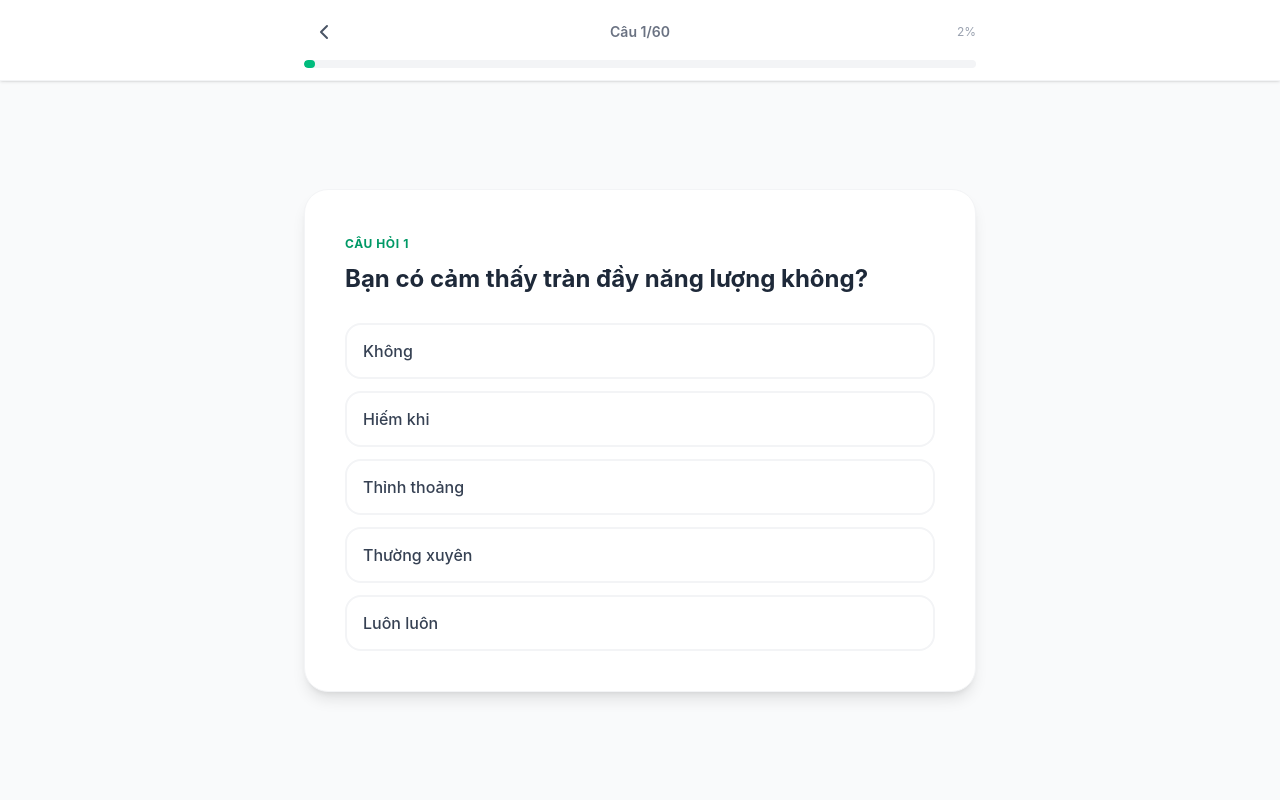
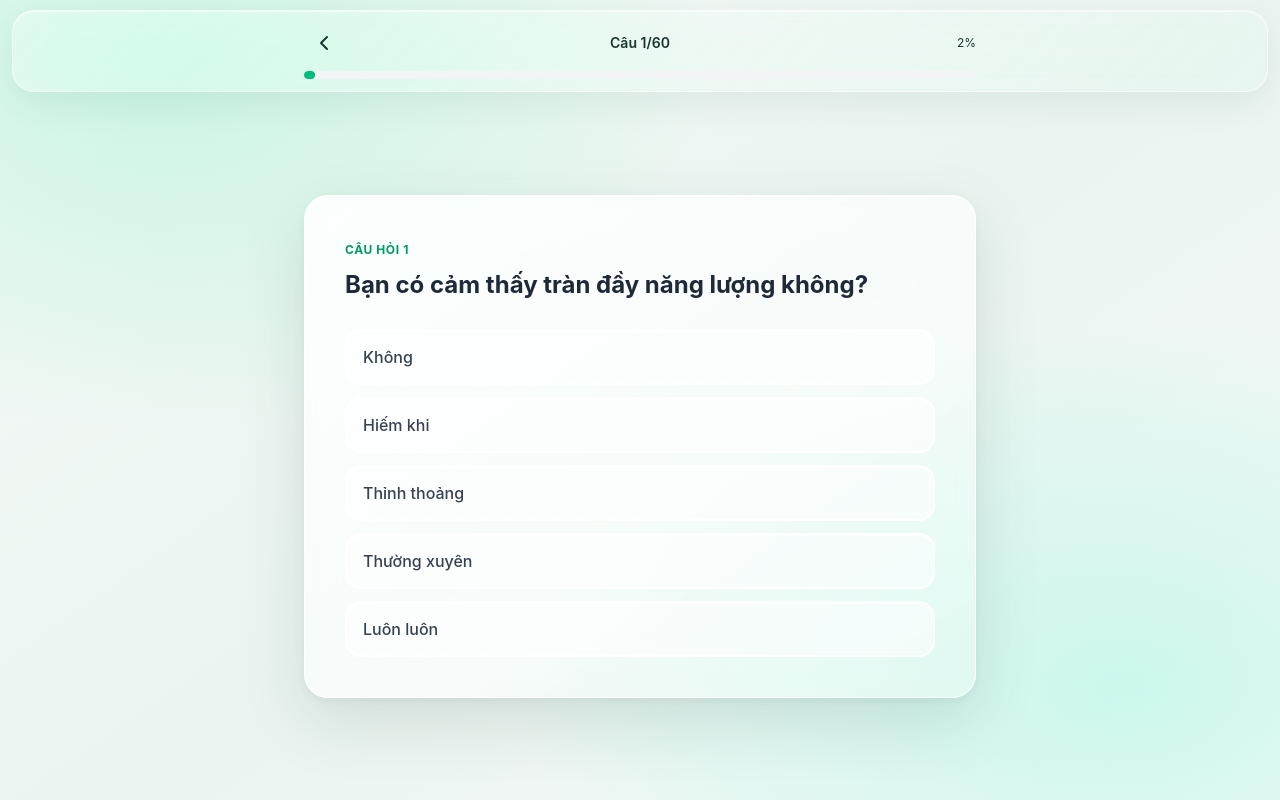
Before and after one commit to tuan190224/cmp-app, a React (Vite) app: page / in a window 1280 px wide. Both pictures are taken after a click on the button "Nam". Built offline with nearby package versions, Linux system fonts and the light colour scheme; what pdfmake would draw is missing.

Commit message:
Polish Liquid Glass UI

```diff
--- a/src/components/IntroScreen.jsx
+++ b/src/components/IntroScreen.jsx
@@ -3,7 +3,7 @@ import { motion } from "framer-motion";
 
 export default function IntroScreen({ onStart }) {
   return (
-    <main className="min-h-screen bg-gradient-to-br from-emerald-50 via-white to-teal-100 px-4 py-8 flex items-center justify-center font-sans">
+    <main className="min-h-screen bg-gradient-to-br from-emerald-150 via-white to-teal-200 px-4 py-8 flex items-center justify-center font-sans">
       <motion.section
         initial={{ opacity: 0, y: 20 }}
         animate={{ opacity: 1, y: 0 }}
--- a/src/index.css
+++ b/src/index.css
@@ -23,3 +23,134 @@ button,
 a {
   -webkit-tap-highlight-color: transparent;
 }
+
+/* Liquid Glass surfaces and motion */
+:root {
+  color: #18352f;
+  background: #edf5f1;
+  --glass-border: rgba(255, 255, 255, 0.72);
+  --glass-shadow: 0 24px 70px rgba(20, 66, 54, 0.12), 0 2px 10px rgba(20, 66, 54, 0.05);
+}
+
+html, body {
+  background: #edf5f1;
+}
+
+body {
+  background-image:
+    radial-gradient(ellipse at 12% 8%, rgba(167, 243, 208, 0.54), transparent 35rem),
+    radial-gradient(ellipse at 88% 86%, rgba(153, 246, 228, 0.44), transparent 38rem),
+    linear-gradient(145deg, #f5faf7 0%, #eaf4f0 52%, #f7faf8 100%);
+  background-attachment: fixed;
+}
+
+main {
+  background: transparent !important;
+}
+
+main > section.rounded-3xl,
+main > div > section.border-l-4,
+main article,
+[role="dialog"] {
+  border-color: var(--glass-border) !important;
+  background: rgba(255, 255, 255, 0.64) !important;
+  -webkit-backdrop-filter: blur(24px) saturate(1.35);
+  backdrop-filter: blur(24px) saturate(1.35);
+  box-shadow: var(--glass-shadow);
+}
+
+main > header,
+main > div.fixed {
+  border: 1px solid rgba(255, 255, 255, 0.58) !important;
+  color: #18352f;
+  -webkit-backdrop-filter: blur(28px) saturate(1.5);
+  backdrop-filter: blur(28px) saturate(1.5);
+  box-shadow: 0 12px 34px rgba(20, 66, 54, 0.07), inset 0 1px 0 rgba(255, 255, 255, 0.72);
+}
+
+main > header {
+  top: 10px;
+  margin: 10px 12px 0;
+  border-radius: 22px;
+  background: linear-gradient(135deg, rgba(255, 255, 255, 0.36), rgba(232, 249, 242, 0.2)) !important;
+}
+
+main > div.fixed {
+  inset-inline: 12px;
+  bottom: 12px;
+  border-radius: 22px;
+  background: linear-gradient(135deg, rgba(255, 255, 255, 0.28), rgba(232, 249, 242, 0.14)) !important;
+}
+
+main > header h1,
+main > header button,
+main > header span {
+  color: #18352f;
+}
+
+main button,
+[role="dialog"] a {
+  transition: transform 220ms cubic-bezier(.2,.8,.2,1), box-shadow 220ms ease, background-color 220ms ease, border-color 220ms ease;
+}
+
+main button:not(:disabled):hover,
+[role="dialog"] a:hover {
+  transform: translateY(-2px);
+  box-shadow: 0 12px 28px rgba(20, 66, 54, 0.13);
+}
+
+main button:active,
+[role="dialog"] a:active {
+  transform: scale(0.985);
+}
+
+main button:focus-visible,
+[role="dialog"] button:focus-visible,
+[role="dialog"] a:focus-visible {
+  outline: 3px solid rgba(16, 185, 129, 0.42);
+  outline-offset: 3px;
+}
+
+main article {
+  border: 1px solid rgba(255, 255, 255, 0.9) !important;
+  background:
+    linear-gradient(145deg, rgba(255, 255, 255, 0.9), rgba(255, 255, 255, 0.63) 58%, rgba(233, 249, 242, 0.64)) !important;
+  box-shadow:
+    0 24px 64px rgba(20, 66, 54, 0.13),
+    0 3px 12px rgba(20, 66, 54, 0.05),
+    inset 0 1px 0 rgba(255, 255, 255, 0.96);
+  transition: box-shadow 240ms ease, border-color 240ms ease;
+}
+
+main article button[aria-pressed="false"] {
+  border-color: rgba(255, 255, 255, 0.92);
+  background: rgba(255, 255, 255, 0.54);
+  box-shadow: inset 0 1px 0 rgba(255, 255, 255, 0.9);
+}
+
+main article:hover {
+  box-shadow:
+    0 30px 76px rgba(20, 66, 54, 0.16),
+    0 4px 14px rgba(20, 66, 54, 0.06),
+    inset 0 1px 0 rgba(255, 255, 255, 0.98);
+}
+
+@supports not ((backdrop-filter: blur(1px)) or (-webkit-backdrop-filter: blur(1px))) {
+  main > section.rounded-3xl,
+  main > div > section.border-l-4,
+  main article,
+  main > header,
+  main > div.fixed,
+  [role="dialog"] {
+    background-color: rgba(248, 252, 250, 0.96) !important;
+  }
+}
+
+@media (prefers-reduced-motion: reduce) {
+  *, *::before, *::after {
+    scroll-behavior: auto !important;
+    animation-duration: 0.01ms !important;
+    animation-iteration-count: 1 !important;
+    transition-duration: 0.01ms !important;
+  }
+}
```
